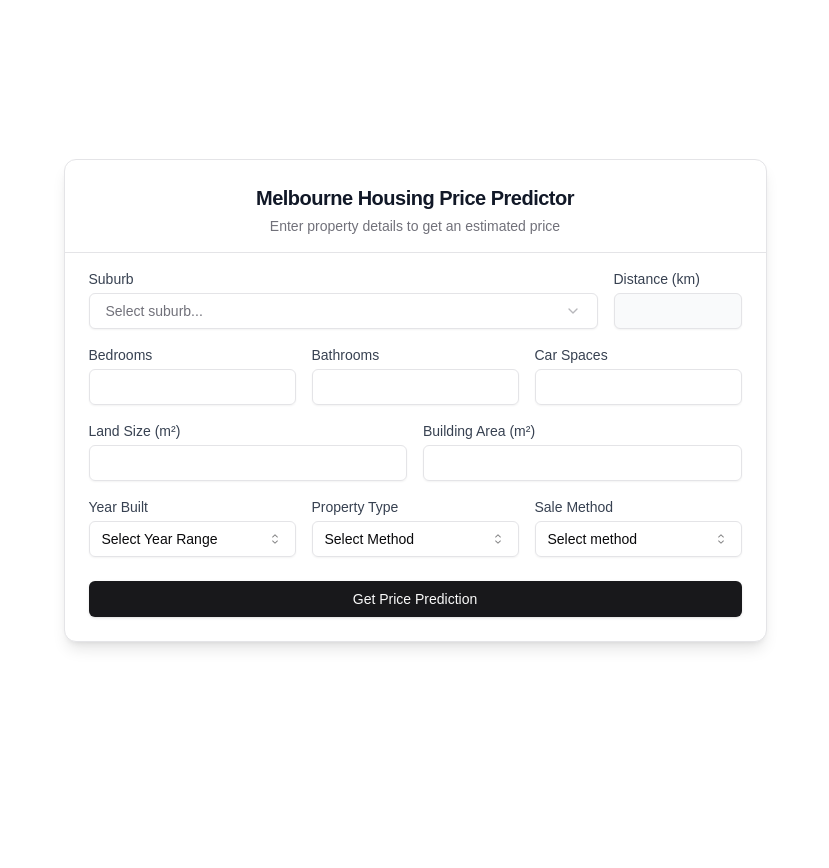
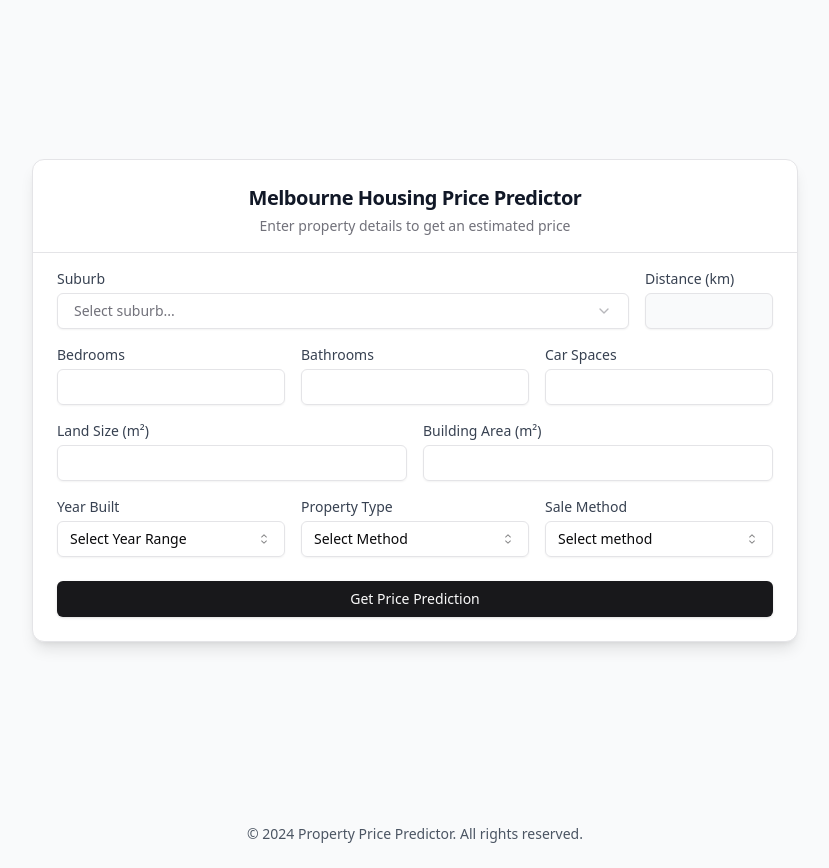
Before and after one commit to anukah/homeworth-melbourne, a Next.js app in the folder frontend/: page / in a window 1280 px wide. Shown: the whole page, without its empty margins (225-1054 px from the left). Before the commit the page ends 800 px from the top, so only its background shows below. Built offline with nearby package versions, Linux system fonts and the light colour scheme.

Commit message:
README.md for backend

```diff
--- a/frontend/src/app/layout.tsx
+++ b/frontend/src/app/layout.tsx
@@ -1,4 +1,4 @@
-import type { Metadata } from "next";
+import type { Metadata, Viewport } from "next";
 import localFont from "next/font/local";
 import "./globals.css";
 
@@ -15,28 +15,34 @@ const geistMono = localFont({
 });
 
 export const metadata: Metadata = {
-  title: "Create Next App",
-  description: "Generated by create next app",
-  viewport: {
-    width: "device-width",
-    initialScale: 1,
-    maximumScale: 1,
-    userScalable: false,
-  },
+  title: "Property Price Predictor",
+  description: "Predict property prices in your area",
+  authors: [{ name: "Your Name" }],
+  keywords: ["property", "real estate", "price prediction", "housing market"],
+};
+
+export const viewport: Viewport = {
+  width: "device-width",
+  initialScale: 1,
+  maximumScale: 1,
+  userScalable: false,
   themeColor: "#ffffff",
 };
 
+interface RootLayoutProps {
+  children: React.ReactNode;
+}
+
 export default function RootLayout({
   children,
-}: Readonly<{
-  children: React.ReactNode;
-}>) {
+}: Readonly<RootLayoutProps>) {
   return (
     <html lang="en" className="h-full">
       <body
         className={`
           ${geistSans.variable}
           ${geistMono.variable}
+          font-sans
           min-h-screen
           w-full
           antialiased
@@ -47,13 +53,20 @@ export default function RootLayout({
           text-base
           md:text-[16px]
           lg:text-[18px]
+          bg-gray-50
           dark:bg-gray-900
           dark:text-white
+          transition-colors
+          duration-200
         `}
       >
-        <div className="flex-1 mx-auto w-full max-w-screen-2xl px-4 sm:px-6 md:px-8">
+        <main className="flex-1 mx-auto w-full max-w-screen-2xl px-4 sm:px-6 md:px-8">
           {children}
-        </div>
+        </main>
+
+        <footer className="w-full py-6 text-center text-sm text-gray-600 dark:text-gray-400">
+          <p>© {new Date().getFullYear()} Property Price Predictor. All rights reserved.</p>
+        </footer>
       </body>
     </html>
   );
--- a/frontend/src/app/page.tsx
+++ b/frontend/src/app/page.tsx
@@ -1,7 +1,7 @@
 "use client";
 import React from 'react';
 import { useRouter } from 'next/navigation';
-import PredictorForm from '../components/form/PricePredictorForm';
+import PredictorForm from '@/components/form/PricePredictorForm';
 
 const PricePredictorPage = () => {
   const router = useRouter();
--- a/frontend/src/app/results/layout.tsx
+++ b/frontend/src/app/results/layout.tsx
@@ -1,4 +1,4 @@
-import type { Metadata } from "next";
+import type { Metadata, Viewport } from "next";
 import localFont from "next/font/local";
 import "../globals.css";
 
@@ -17,36 +17,38 @@ const geistMono = localFont({
 export const metadata: Metadata = {
   title: "Property Price Predictor",
   description: "Get accurate property price predictions based on suburb data",
-  viewport: {
-    width: "device-width",
-    initialScale: 1,
-    minimumScale: 1,
-    maximumScale: 5,
-    userScalable: true,
-  },
-  themeColor: "#ffffff",
   appleWebApp: {
     capable: true,
     statusBarStyle: "default",
     title: "Property Price Predictor",
   },
   formatDetection: {
-    telephone: true,
+    telephone: false,
   },
 };
 
+export const viewport: Viewport = {
+  width: "device-width",
+  initialScale: 1,
+  minimumScale: 1,
+  maximumScale: 5,
+  userScalable: true,
+  themeColor: "#ffffff",
+};
+
+interface RootLayoutProps {
+  children: React.ReactNode;
+}
+
 export default function RootLayout({
   children,
-}: Readonly<{
-  children: React.ReactNode;
-}>) {
+}: Readonly<RootLayoutProps>) {
   return (
     <html lang="en" className="h-full antialiased">
       <head>
         <meta name="color-scheme" content="light dark" />
-        <meta name="format-detection" content="telephone=no" />
         <meta name="mobile-web-app-capable" content="yes" />
-        <link rel="icon" href="/favicon.ico" />
+        <link rel="icon" href="/favicon.ico" sizes="any" />
       </head>
       <body
         className={`
@@ -66,20 +68,18 @@ export default function RootLayout({
         `}
       >
         <main className="flex-1 relative">
-          {/* Add a max-width container but allow full-bleed sections */}
           <div className="mx-auto w-full">
             {children}
           </div>
         </main>
 
-        {/* Optional footer - uncomment if needed */}
-        {/* <footer className="w-full border-t border-gray-200 bg-white py-4">
+        <footer className="w-full border-t border-gray-200 bg-white py-4">
           <div className="mx-auto max-w-7xl px-4 sm:px-6 lg:px-8">
             <p className="text-center text-sm text-gray-500">
               © {new Date().getFullYear()} Property Price Predictor. All rights reserved.
             </p>
           </div>
-        </footer> */}
+        </footer>
       </body>
     </html>
   );
--- a/frontend/src/app/results/page.tsx
+++ b/frontend/src/app/results/page.tsx
@@ -1,3 +1,4 @@
+//frontend/src/app/results/page.tsx
 "use client";
 import React, { useEffect, useState } from 'react';
 import { useRouter } from 'next/navigation';
@@ -38,7 +39,7 @@ const PredictionResults = () => {
   };
 
   const handleNewPrediction = () => {
-    router.push('/');
+    router.push('./');
     localStorage.removeItem('predictionResult');
   };
 
```
Also changed, not shown: 1 other file (tests, documents, lock files or other folders).
